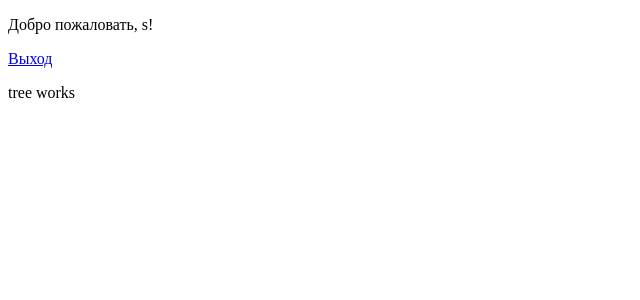
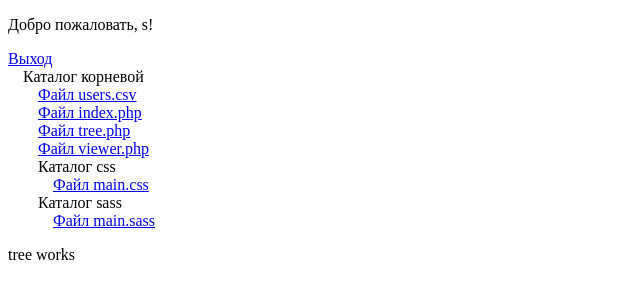
Before and after one commit to kolaqsq/191-321_NAOgorodnikov_PHPlabs, a PHP site: page / in a window 1280 px wide. Shown: the top 300 px of the page, without its empty margins (0-640 px from the left). Run offline with PHP 8.4, Linux system fonts and the light colour scheme; the visitor is signed in with stand-in values (Sample User, id 1).

Commit message:
tree works now

```diff
--- /dev/null
+++ b/Sem3/Lab1/css/main.css
@@ -0,0 +1,7 @@
+.dir-tree {
+  display: flex;
+  flex-flow: column nowrap;
+  margin-left: 15px;
+}
+
+/*# sourceMappingURL=main.css.map */
--- a/Sem3/Lab1/index.php
+++ b/Sem3/Lab1/index.php
@@ -10,12 +10,12 @@ if (isset($_GET['logout'])) {
 if (!isset($_SESSION['user']) && isset($_POST['login']) &&
     isset($_POST['password']) && $f = fopen('users.csv', 'rt')) {
     while (!feof($f)) {
-        $test_user = explode(';', fgets($f));
+        $auth_user = explode(';', fgets($f));
 
-        if (trim($test_user[0]) == $_POST['login']) {
-            if (isset($test_user[1]) &&
-                trim($test_user[1]) == $_POST['password']) {
-                $_SESSION['user'] = $test_user;
+        if (trim($auth_user[0]) == $_POST['login']) {
+            if (isset($auth_user[1]) &&
+                trim($auth_user[1]) == $_POST['password']) {
+                $_SESSION['user'] = $auth_user;
                 header('Location: index.php');
                 exit();
             } else
@@ -34,6 +34,7 @@ if (!isset($_SESSION['user']) && isset($_POST['login']) &&
     <meta name="viewport"
           content="width=device-width, user-scalable=no, initial-scale=1.0, maximum-scale=1.0, minimum-scale=1.0">
     <meta http-equiv="X-UA-Compatible" content="ie=edge">
+    <link rel="stylesheet" href="css/main.css">
     <title>Login Page</title>
 </head>
 <body>
--- /dev/null
+++ b/Sem3/Lab1/sass/main.sass
@@ -0,0 +1,4 @@
+.dir-tree
+  display: flex
+  flex-flow: column nowrap
+  margin-left: 15px
--- a/Sem3/Lab1/tree.php
+++ b/Sem3/Lab1/tree.php
@@ -1,15 +1,32 @@
 <?php
-//session_start();
-//
-//if (isset($_GET['logout'])) {
-//    unset($_SESSION['user']);
-//    header('Location: index.php');
-//    exit();
-//}
-//
-//echo '<a href="tree.php?logout=">Выход</a>';
+function outputDirInfo($name, $path)
+{
+    echo '<div class="dir-tree">Каталог ' . $name . '<br>';
+    $dir = opendir($path);
+    while (($file = readdir($dir)) !== false) {
+        if ($file != "." && $file != "..") {
+            if (is_dir($path . '\\' . $file)) {
+//                echo "$file, $path\\$file";
+                outputDirInfo($file, $path . '\\' . $file);
+            }
 
-//echo '<p>Добро пожаловать, ' . $_SESSION['user']['name'] . '!</p>';
+            else
+                if (is_file($path . '\\' . $file))
+                    makeLink($file, $path);
+        }
+    }
+    closedir($dir);
+    echo '</div>';
+}
 
+function makeLink($name, $path)
+{
+    echo '<a class="dir-tree" href="viewer.php?filename=' . UrlEncode($path) .
+        '/' . $name . '">Файл ' . $name . '</a>';
+}
+
+echo '<div>';
+outputDirInfo('корневой', getcwd());
+echo '</div>';
 
 echo '<p>tree works</p>';
```
Also changed, not shown: 2 other files.
